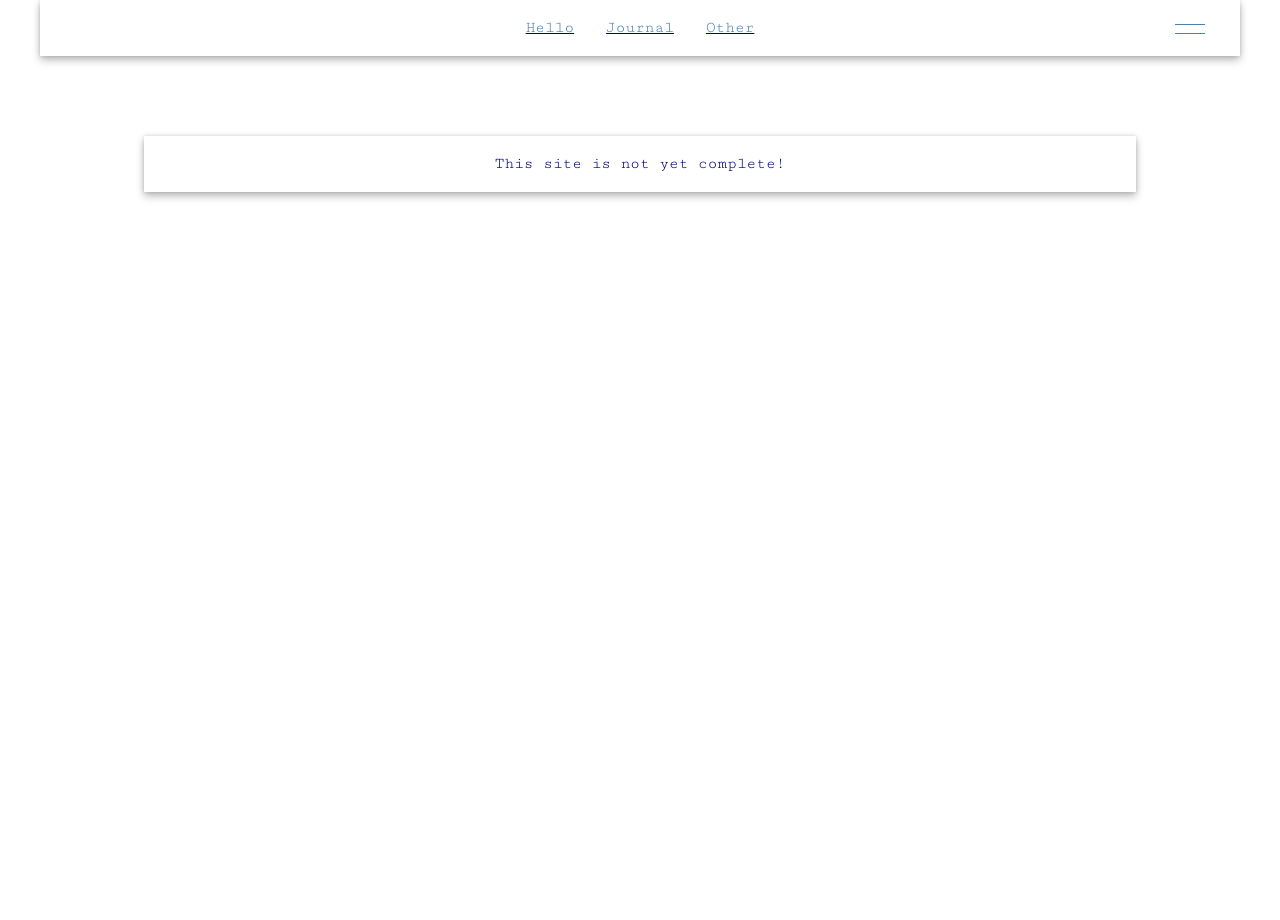
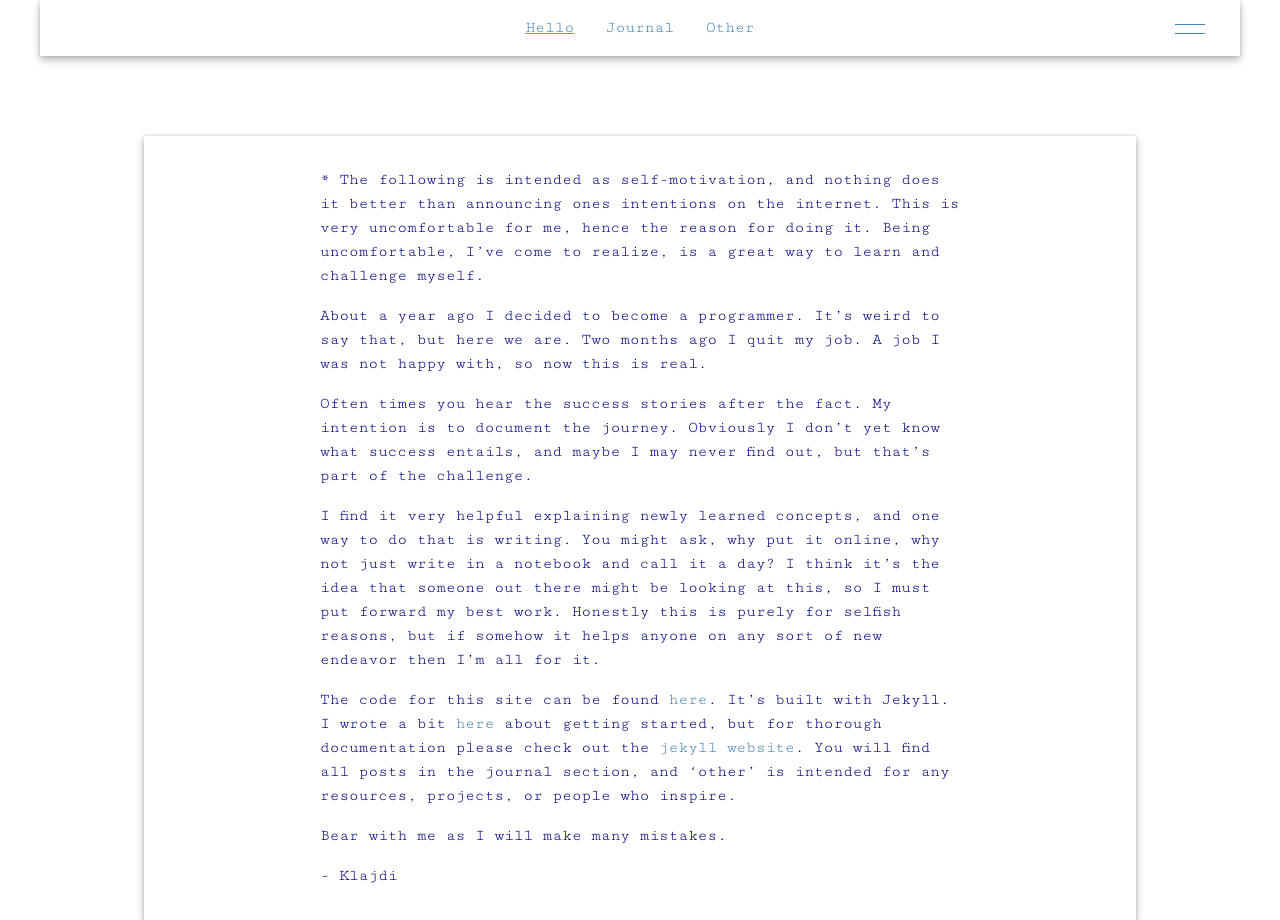
Before and after one commit to kbejko/kbejko.github.io, a Jekyll site: the page built from index.md, in a window 1280 px wide. Built offline with Jekyll 4.4.1, drawn with Linux system fonts in a browser that asks for light colours; nearby versions of some CDN libraries.

Commit message:
Add jquery functionality to highlight current tab. Create content for index page

```diff
--- a/_config.yml
+++ b/_config.yml
@@ -1,7 +1,7 @@
 # Site settings
 title: Klajdi Bejko
 email: kbejko@gmail.com
-description: Klajdi's blog/portfolio
+description: Thoughts about learning web development or computer programming
 baseurl: "" # the subpath of your site, e.g. /blog/
 url: "http://kbejko.github.io" # the base hostname & protocol for your site
 twitter_username: klazhdi
--- a/_includes/head.html
+++ b/_includes/head.html
@@ -11,4 +11,5 @@
   <!-- <link rel="alternate" type="application/rss+xml" title="{{ site.title }}" href="{{ "/feed.xml" | prepend: site.baseurl | prepend: site.url }}" /> -->
   <link href='https://fonts.googleapis.com/css?family=Cutive+Mono' rel='stylesheet' type='text/css'>
   <link rel="stylesheet" href="http://cdnjs.cloudflare.com/ajax/libs/font-awesome/4.4.0/css/font-awesome.min.css">
+  <script src="https://ajax.googleapis.com/ajax/libs/jquery/2.2.0/jquery.min.js"></script>
 </head>
--- a/_includes/header.html
+++ b/_includes/header.html
@@ -6,9 +6,9 @@
   </div>
   <nav class="site-nav">
     <ul class="nav-links">
-      <li><a class="active" href="/">Hello</a></li>
-      <li><a href="/journal">Journal</a></li>
-      <li><a href="/resources">Other</a></li>
+      <li class="home"><a href="/">Hello</a></li>
+      <li class="journal"><a href="/journal">Journal</a></li>
+      <li class="resources"><a href="/resources">Other</a></li>
     </ul>
     <div class="contact">
       <a href="mailto:kbejko@gmail.com?subject=Hello&amp;body=Hi Klajdi, how are you? My name is..."><i class="fa fa-envelope fa-lg"></i></a>
--- a/_sass/_base.scss
+++ b/_sass/_base.scss
@@ -32,3 +32,7 @@ pre {
     padding-right: 0;
     }
 }
+
+blockquote, q {
+  margin: 1em;
+}
--- a/_sass/sections/_header.scss
+++ b/_sass/sections/_header.scss
@@ -10,26 +10,21 @@
   z-index: 2;
 }
 
-.site-nav {
+.nav-links {
+  display: flex;
   line-height: $base-line-height;
 
-  li {
-    margin: 1em;
-    text-decoration: underline;
-  }
+    li {
+      margin: 1em;
+    }
+    a:hover {
+      text-decoration: underline;;
+    }
 }
 
-.nav-links {
-  display: flex;
-  text-decoration: none;
-
-  a:link {
-    text-decoration: none;
-
-    :hover {
-      text-decoration: line-through;
-    }
-  }
+.active {
+  text-decoration: underline;
+  text-decoration-color: tomato;
 }
 
 .burger {
--- a/index.html
+++ /dev/null
@@ -1,5 +0,0 @@
----
-layout: default
----
-
-<h1>This site is not yet complete!</h1>
--- /dev/null
+++ b/index.md
@@ -0,0 +1,17 @@
+---
+layout: default
+---
+
+> \* The following is intended as self-motivation, and nothing does it better than announcing ones intentions on the internet. This is very uncomfortable for me, hence the reason for doing it. Being uncomfortable, I've come to realize, is a great way to learn and challenge myself.
+
+> About a year ago I decided to become a programmer. It's weird to say that, but here we are. Two months ago I quit my job. A job I was not happy with, so now this is real.
+
+> Often times you hear the success stories after the fact. My intention is to document the journey. Obviously I don't yet know what success entails, and maybe I may never find out, but that's part of the challenge.
+
+> I find it very helpful explaining newly learned concepts, and one way to do that is writing. You might ask, why put it online, why not just write in a notebook and call it a day? I think it's the idea that someone out there might be looking at this, so I must put forward my best work. Honestly this is purely for selfish reasons, but if somehow it helps anyone on any sort of new endeavor then I'm all for it.
+
+> The code for this site can be found [here](https://github.com/kbejko/kbejko.github.io). It's built with Jekyll. I wrote a bit [here](http://localhost:4000/jekyll/update/2015/09/05/how-to-get-started-with-jekyll.html) about getting started, but for thorough documentation please check out the [jekyll website](https://jekyllrb.com/). You will find all posts in the journal section, and 'other' is intended for any resources, projects, or people who inspire.
+
+> Bear with me as I will make many mistakes.
+
+> \- Klajdi
--- a/javascript/script.js
+++ b/javascript/script.js
@@ -9,3 +9,20 @@
      contact.classList.toggle("visible")
    }
 })()
+
+$(document).ready(function(){
+  var home = $(".home")
+  var journal = $(".journal")
+  var resources = $(".resources")
+
+  if (window.location.pathname === "/journal/") {
+    home.removeClass("active")
+    resources.removeClass("active")
+    journal.addClass("active")
+  } else if (window.location.pathname === "/resources/") {
+    home.removeClass("active")
+    resources.addClass("active")
+  } else {
+    home.addClass("active")
+  }
+})
```
